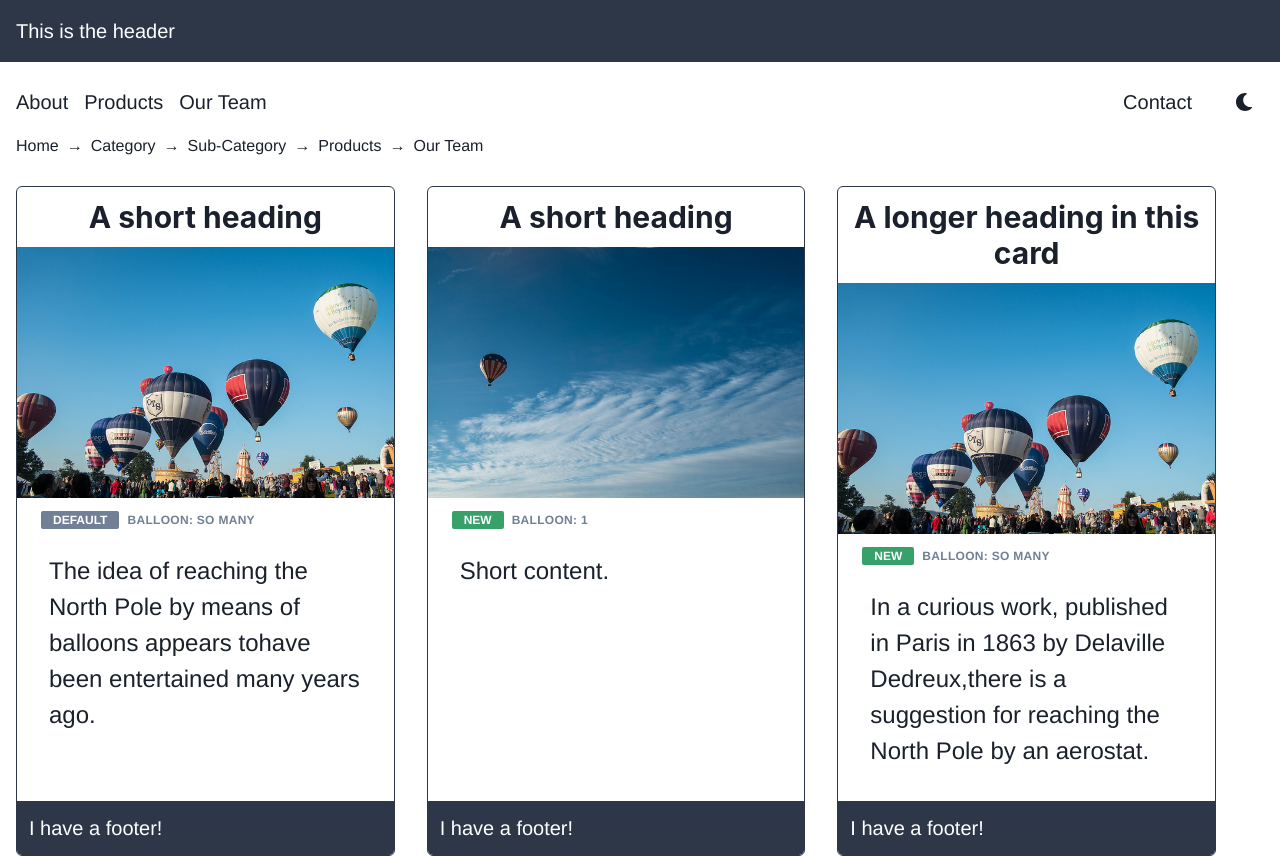
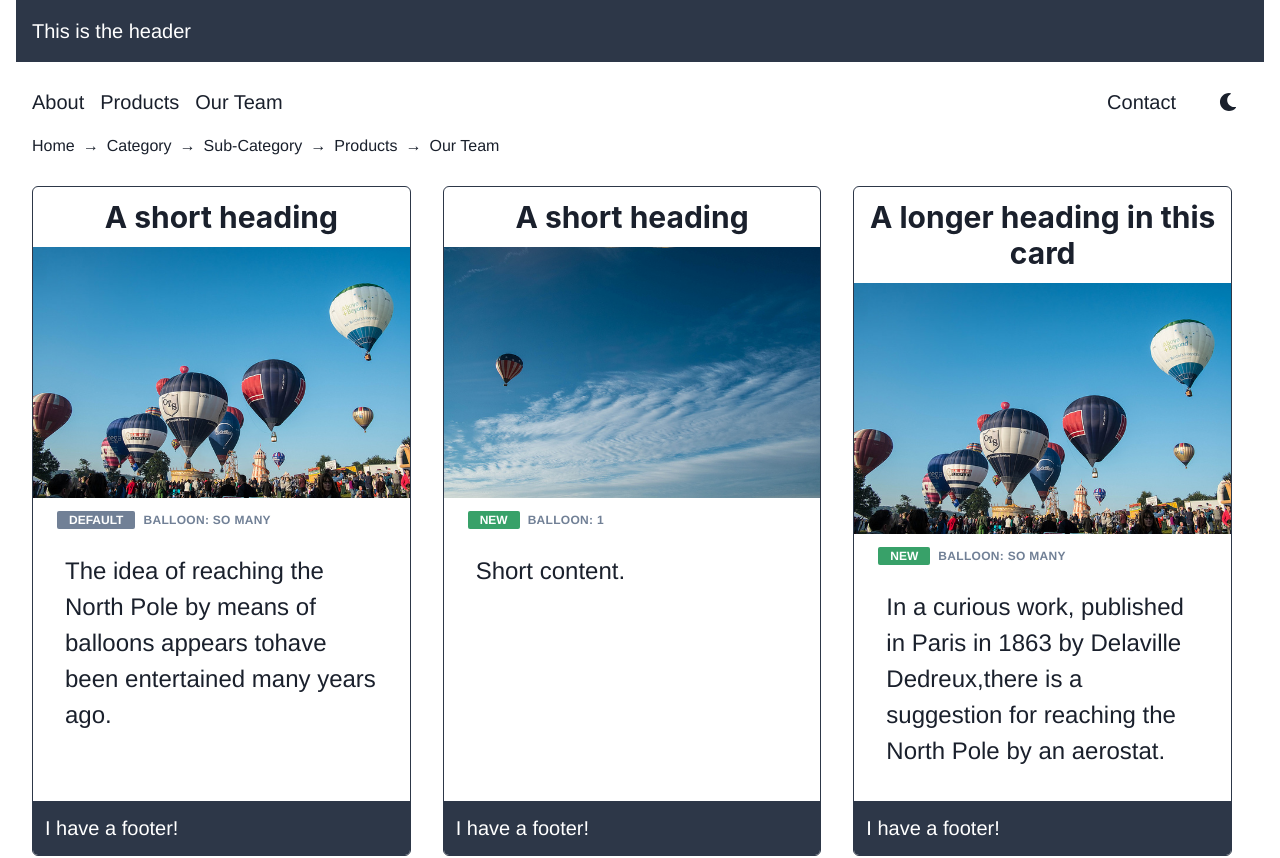
Before and after one commit to cm-kato-moqrin/css-layout-cookbook, a React (Create React App) app: page / in a window 1280 px wide. Shown: the top 858 px of the page. Built offline with nearby package versions, Linux system fonts and the light colour scheme.

Commit message:
wrap container

```diff
--- a/src/App.tsx
+++ b/src/App.tsx
@@ -1,10 +1,11 @@
 import * as React from 'react';
-import { ChakraProvider, Box, Grid } from '@chakra-ui/react';
+import { ChakraProvider, Box, Grid, Container } from '@chakra-ui/react';
 import { CardGrid, Footer, Header, Pagination } from './components';
 import customTheme from './extendTheme';
 
 export const App = () => (
   <ChakraProvider theme={customTheme}>
+    <Container maxW='container.xl'>
       <Box fontSize='xl' mb='auto'>
         <Grid minH='100vh' templateRows='auto 1fr auto'>
           <Header />
@@ -15,5 +16,6 @@ export const App = () => (
           <Footer />
         </Grid>
       </Box>
+    </Container>
   </ChakraProvider>
 );
```
Lines whose indentation alone changed are shown as unchanged.
